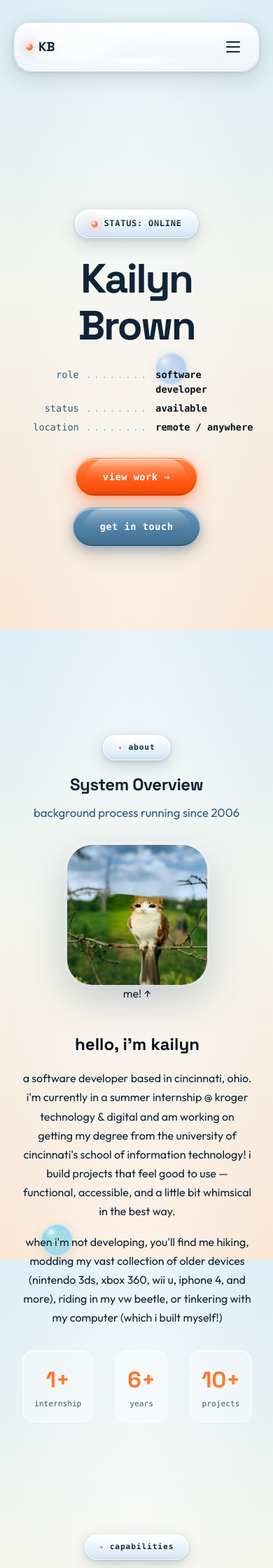
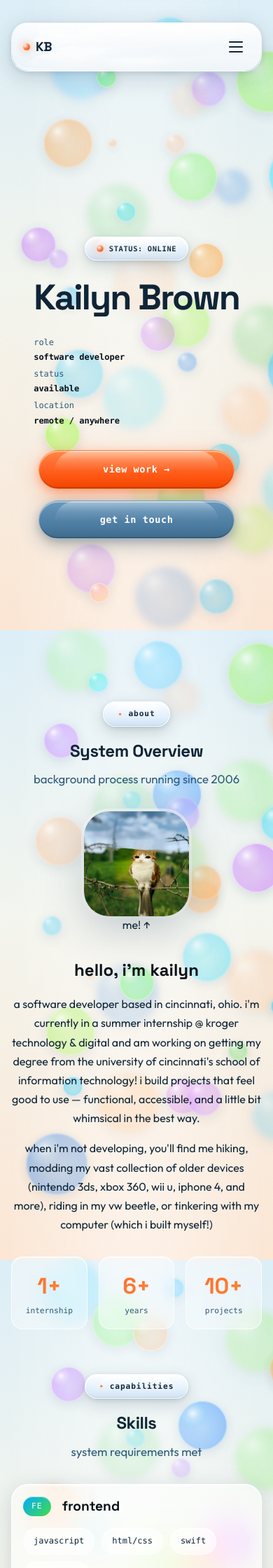
Before and after one commit to kailyn0215/portfolio, a Jekyll site: the page built from index.html, in a window 390 px wide. Shown: the top 2240 px of the page at 70% size. Built offline with Jekyll 4.4.1, drawn with Linux system fonts in a browser that asks for light colours.

Commit message:
fixed mobile orb configuration

```diff
--- a/assets/css/style.css
+++ b/assets/css/style.css
@@ -7,6 +7,17 @@
    PALETTE — Saturated Vivid Aero + Liquid Glass
    ───────────────────────────────────────────────────────────────── */
 :root {
+  /* ═══════════════════════════════════════════════════════════════
+     MOBILE ORB TUNING — Adjust these after testing on device
+     These control orb sizing on smaller screens via clamp()
+     ═══════════════════════════════════════════════════════════════ */
+  --mobile-orb-min-xl: 88px;       /* smallest xl orb on mobile         */
+  --mobile-orb-min-lg: 70px;       /* smallest lg orb on mobile         */
+  --mobile-orb-min-md: 50px;       /* smallest md orb on mobile         */
+  --mobile-orb-min-sm: 28px;       /* smallest sm orb on mobile         */
+  --mobile-orb-min-xs: 12px;       /* smallest xs orb on mobile         */
+  --mobile-orb-edge-inset: 5%;     /* how much edge orbs pull inward    */
+
   /* ═══════════════════════════════════════════════════════════════
      VIBRANCY KNOBS — Tune these to dial in the exact vibrancy
      ═══════════════════════════════════════════════════════════════ */
@@ -373,13 +384,15 @@ button { font-family: inherit; cursor: pointer; border: none; background: none;
   opacity: 0.2;
 }
 
-/* Size utilities */
+/* Size utilities — responsive via clamp() for mobile scaling
+   Desktop gets full size, mobile scales down smoothly.
+   Tune --mobile-orb-min-* vars at top of :root to adjust mobile sizes. */
 .orb--xxs { width: 8px;   height: 8px; }
-.orb--xs  { width: 16px;  height: 16px; }
-.orb--sm  { width: 45px;  height: 45px; }
-.orb--md  { width: 110px; height: 110px; }
-.orb--lg  { width: 180px; height: 180px; }
-.orb--xl  { width: 220px; height: 220px; }
+.orb--xs  { width: clamp(var(--mobile-orb-min-xs), 1.5vw, 16px);  height: clamp(var(--mobile-orb-min-xs), 1.5vw, 16px); }
+.orb--sm  { width: clamp(var(--mobile-orb-min-sm), 5vw, 45px);   height: clamp(var(--mobile-orb-min-sm), 5vw, 45px); }
+.orb--md  { width: clamp(var(--mobile-orb-min-md), 12vw, 110px); height: clamp(var(--mobile-orb-min-md), 12vw, 110px); }
+.orb--lg  { width: clamp(var(--mobile-orb-min-lg), 18vw, 180px); height: clamp(var(--mobile-orb-min-lg), 18vw, 180px); }
+.orb--xl  { width: clamp(var(--mobile-orb-min-xl), 22vw, 220px); height: clamp(var(--mobile-orb-min-xl), 22vw, 220px); }
 
 /* ─────────────────────────────────────────────────────────────
    ORB COLOR PALETTE (VIVID) — Candy-glossy, high-saturation
@@ -2367,47 +2380,257 @@ main .contact-info {
 ::selection { background: var(--color-accent); color: #FFFFFF; }
 
 /* ─────────────────────────────────────────────────────────────────
-   RESPONSIVE
+   RESPONSIVE — Mobile Orb Scaling & Layout Polish
+   Desktop unchanged; all mobile changes via media queries.
    ───────────────────────────────────────────────────────────────── */
 
-/* Tablet — reduce orb count */
+/* Tablet (768-1024px) — gentle scaling, full orb field */
 @media (max-width: 1024px) {
-  /* Hide every third orb */
-  .orbs-layer .orb:nth-child(3n) { display: none; }
-  /* Smaller xl orbs on tablet */
-  .orb--xl { width: 180px; height: 180px; }
-}
-
-/* Mobile — aggressive orb thinning */
+  /* Orb edge clamping — pull edge orbs inward via margin offset
+     This works with percentage-based left positions without conflicting with JS */
+  .orbs-layer .orb,
+  .orbs-foreground .orb {
+    /* Shift orbs that are near edges slightly inward */
+    margin-left: calc(var(--mobile-orb-edge-inset) * 0.5);
+    margin-right: calc(var(--mobile-orb-edge-inset) * 0.5);
+  }
+}
+
+/* Mobile (≤768px) — scaled orbs, mobile nav, layout polish */
 @media (max-width: 768px) {
-  /* Hide all xl and lg orbs on mobile */
-  .orbs-layer .orb--xl,
-  .orbs-layer .orb--lg { display: none; }
-  /* Hide every other remaining orb */
-  .orbs-layer .orb:nth-child(2n) { display: none; }
-  /* Shrink medium orbs */
-  .orb--md { width: 70px; height: 70px; }
-  /* Reduce motifs */
-  .motifs-layer .motif:nth-child(2n) { display: none; }
-}
-
+  /* KEEP ALL ORBS VISIBLE — just scaled down via clamp() */
+  /* No display:none on orb sizes! The clamp() handles sizing. */
+
+  /* Stronger edge inset for narrow viewports */
+  .orbs-layer .orb,
+  .orbs-foreground .orb {
+    margin-left: var(--mobile-orb-edge-inset);
+    margin-right: var(--mobile-orb-edge-inset);
+  }
+
+  /* Reduce motif count slightly for performance */
+  .motifs-layer .motif:nth-child(3n) {
+    opacity: 0.3;
+  }
+
+  /* ─── MOBILE NAV MENU ─── */
+  .nav-links {
+    display: none;
+    position: absolute;
+    top: calc(100% + var(--space-xs));
+    left: var(--space-xs);
+    right: var(--space-xs);
+    flex-direction: column;
+    gap: var(--space-xs);
+    padding: var(--space-sm);
+    background: rgba(255,255,255,0.95);
+    backdrop-filter: blur(24px) saturate(140%);
+    -webkit-backdrop-filter: blur(24px) saturate(140%);
+    border: 1px solid var(--glass-border-bright);
+    border-radius: var(--radius-lg);
+    box-shadow:
+      0 12px 40px rgba(30,58,82,0.2),
+      inset 0 1px 0 rgba(255,255,255,0.9);
+  }
+
+  .nav-links.active {
+    display: flex;
+  }
+
+  .nav-links li a {
+    padding: 12px 16px;
+    text-align: center;
+    border-radius: var(--radius-md);
+  }
+
+  .nav-links li a:hover,
+  .nav-links li a.active {
+    background: rgba(254,119,67,0.12);
+  }
+
+  /* Hamburger active state */
+  .nav-toggle.active span:nth-child(1) {
+    transform: rotate(45deg) translate(5px, 5px);
+  }
+  .nav-toggle.active span:nth-child(2) {
+    opacity: 0;
+  }
+  .nav-toggle.active span:nth-child(3) {
+    transform: rotate(-45deg) translate(5px, -5px);
+  }
+
+  /* ─── HERO POLISH ─── */
+  .hero {
+    min-height: 100dvh; /* Use dvh for mobile address bar */
+    padding-top: 100px;
+    padding-left: var(--space-sm);
+    padding-right: var(--space-sm);
+  }
+
+  .hero-buttons {
+    flex-direction: column;
+    align-items: center;
+    gap: var(--space-sm);
+  }
+
+  .btn-primary,
+  .btn-secondary {
+    width: 100%;
+    max-width: 280px;
+    justify-content: center;
+  }
+
+  .hero-specs {
+    font-size: 0.75rem;
+  }
+
+  .hero-spec {
+    flex-direction: column;
+    gap: 2px;
+  }
+
+  .hero-spec-label,
+  .hero-spec-value {
+    text-align: center;
+    min-width: unset;
+  }
+
+  .hero-spec-dots {
+    display: none;
+  }
+
+  /* ─── SECTION LAYOUT ─── */
+  section {
+    padding: var(--space-lg) var(--space-sm);
+  }
+
+  .section-title {
+    font-size: clamp(1.75rem, 7vw, 2.5rem);
+  }
+
+  /* ─── CARDS STACK ─── */
+  .skills-grid,
+  .projects-grid {
+    grid-template-columns: 1fr;
+    gap: var(--space-sm);
+  }
+
+  /* ─── DECORATIONS: hide pills that would clip ─── */
+  .glass-pill {
+    font-size: 0.68rem;
+    padding: 0.35em 0.7em;
+  }
+
+  /* Hide edge-positioned pills that would clip */
+  .decorations .glass-pill[style*="left: 2%"],
+  .decorations .glass-pill[style*="left: 3%"],
+  .decorations .glass-pill[style*="right: 2%"],
+  .decorations .glass-pill[style*="right: 3%"] {
+    display: none;
+  }
+
+  .retro-progress,
+  .loading-dots {
+    display: none;
+  }
+
+  /* ─── FOOTER ─── */
+  footer,
+  footer.footer-bar {
+    margin: var(--space-md) var(--space-sm) 0;
+    padding: var(--space-sm);
+  }
+
+  .footer-content {
+    flex-direction: column;
+    text-align: center;
+    gap: var(--space-sm);
+  }
+
+  .footer-links {
+    flex-wrap: wrap;
+    justify-content: center;
+    gap: var(--space-xs);
+  }
+}
+
+/* Small phones (≤480px) — tighter spacing, minimal decorations */
 @media (max-width: 480px) {
   :root {
-    --space-xl: 5rem;
-    --space-lg: 2.5rem;
-  }
-
-  .hero-title { font-size: clamp(2.5rem, 15vw, 4rem); }
-  .section-title { font-size: clamp(1.5rem, 6vw, 2rem); }
-
-  .decorations { display: none; }
-
-  /* Keep only xs/sm orbs on very small screens */
-  .orbs-layer .orb--md { display: none; }
-  .orbs-layer .orb:nth-child(3n+1) { display: none; }
-
-  /* Hide most motifs */
-  .motifs-layer .motif { display: none; }
-  .motifs-layer .motif:first-child,
-  .motifs-layer .motif:nth-child(5) { display: block; }
-}
+    --space-xl: 4rem;
+    --space-lg: 2rem;
+    --mobile-orb-edge-inset: 8%; /* Pull edge orbs in more */
+  }
+
+  .hero-title {
+    font-size: clamp(2.2rem, 13vw, 3.5rem);
+  }
+
+  .hero-badge {
+    font-size: 0.65rem;
+    padding: 8px 16px;
+  }
+
+  .section-title {
+    font-size: clamp(1.5rem, 6vw, 2rem);
+  }
+
+  /* Hide decorations layer on very small screens */
+  .decorations {
+    display: none;
+  }
+
+  /* Reduce motif visibility further */
+  .motifs-layer .motif {
+    opacity: 0.2;
+    font-size: 1.5rem;
+  }
+
+  /* Tighter card padding */
+  .skill-card,
+  .project-card,
+  .contact-info,
+  .contact-form {
+    padding: var(--space-sm);
+  }
+
+  .project-image {
+    height: 160px;
+    font-size: 3rem;
+  }
+
+  /* About section mobile */
+  .about-image {
+    width: 150px;
+    height: 150px;
+  }
+
+  .about-stats {
+    flex-wrap: wrap;
+    gap: var(--space-sm);
+  }
+
+  .stat {
+    flex: 1;
+    min-width: 80px;
+  }
+}
+
+/* Extra small phones (≤360px) */
+@media (max-width: 360px) {
+  :root {
+    --mobile-orb-edge-inset: 10%;
+  }
+
+  .hero-title {
+    font-size: clamp(1.8rem, 12vw, 2.8rem);
+  }
+
+  .main-nav {
+    padding: var(--space-xs);
+  }
+
+  .nav-logo {
+    font-size: 1rem;
+  }
+}
```
Also changed, not shown: 2 other files.
